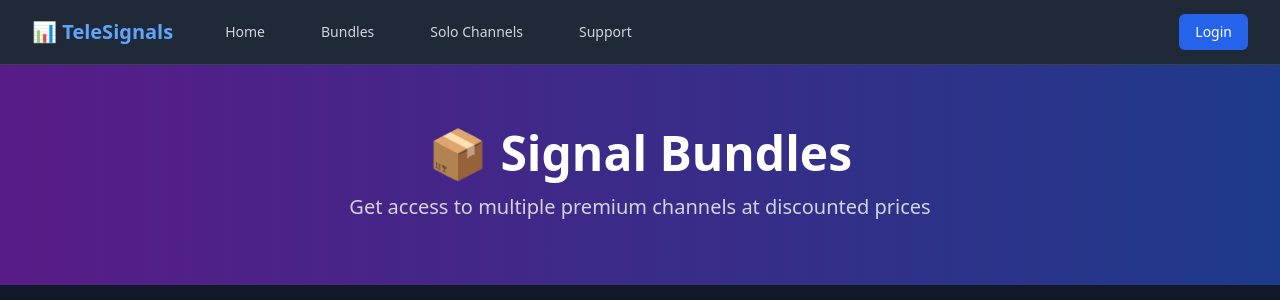
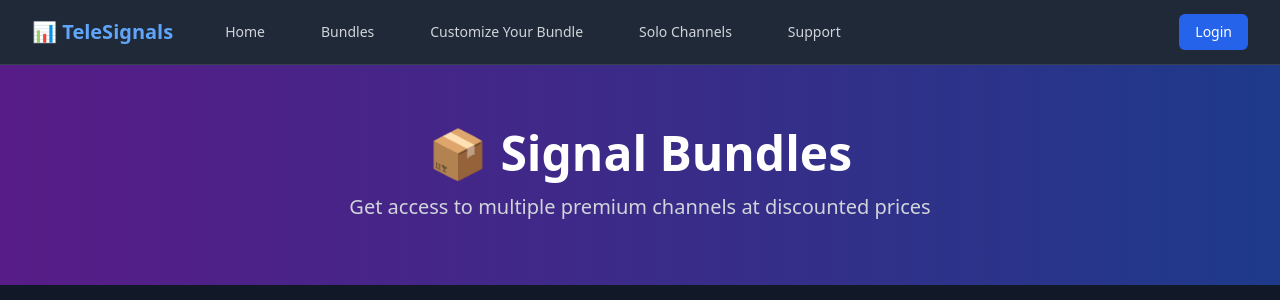
Before and after one commit to TelxFWD/MobileSpeedster, a Flask app: page /bundles in a window 1280 px wide. Shown: the top 300 px of the page. Run offline with Flask 3, Linux system fonts and the light colour scheme; some libraries are stand-ins or nearby versions.

Commit message:
Add a new bundle customization page allowing users to pick their channels
Implements the /customize-bundle route and adds a corresponding link to base.html.

Replit-Commit-Author: Agent
Replit-Commit-Session-Id: a5deee7b-26dc-4cf8-8268-9ae30f45b028
Replit-Commit-Screenshot-Url: https://storage.googleapis.com/screenshot-production-us-central1/338343c1-dd5e-411e-9d27-3898c9a82ab0/f5a6e072-864e-4693-9246-87434ec6393f.jpg

```diff
--- a/routes.py
+++ b/routes.py
@@ -29,6 +29,13 @@ def channels():
         Channel.solo_price.isnot(None)
     ).all()
     return render_template('channels.html', plans=solo_plans, channels=solo_channels)
+
+@app.route('/customize-bundle')
+def customize_bundle():
+    """Custom bundle creation page"""
+    # Get all active channels
+    channels = Channel.query.filter_by(is_active=True).all()
+    return render_template('customize_bundle.html', channels=channels)
 
 @app.route('/support')
 def support():
--- a/templates/base.html
+++ b/templates/base.html
@@ -49,6 +49,9 @@
                         <a href="{{ url_for('bundles') }}" class="text-gray-300 hover:text-white px-3 py-2 rounded-md text-sm font-medium">
                             Bundles
                         </a>
+                        <a href="{{ url_for('customize_bundle') }}" class="text-gray-300 hover:text-white px-3 py-2 rounded-md text-sm font-medium">
+                            Customize Your Bundle
+                        </a>
                         <a href="{{ url_for('channels') }}" class="text-gray-300 hover:text-white px-3 py-2 rounded-md text-sm font-medium">
                             Solo Channels
                         </a>
@@ -91,6 +94,9 @@
                 </a>
                 <a href="{{ url_for('bundles') }}" class="block text-gray-300 hover:text-white px-3 py-2 rounded-md text-base font-medium">
                     Bundles
+                </a>
+                <a href="{{ url_for('customize_bundle') }}" class="block text-gray-300 hover:text-white px-3 py-2 rounded-md text-base font-medium">
+                    Customize Your Bundle
                 </a>
                 <a href="{{ url_for('channels') }}" class="block text-gray-300 hover:text-white px-3 py-2 rounded-md text-base font-medium">
                     Solo Channels
```
